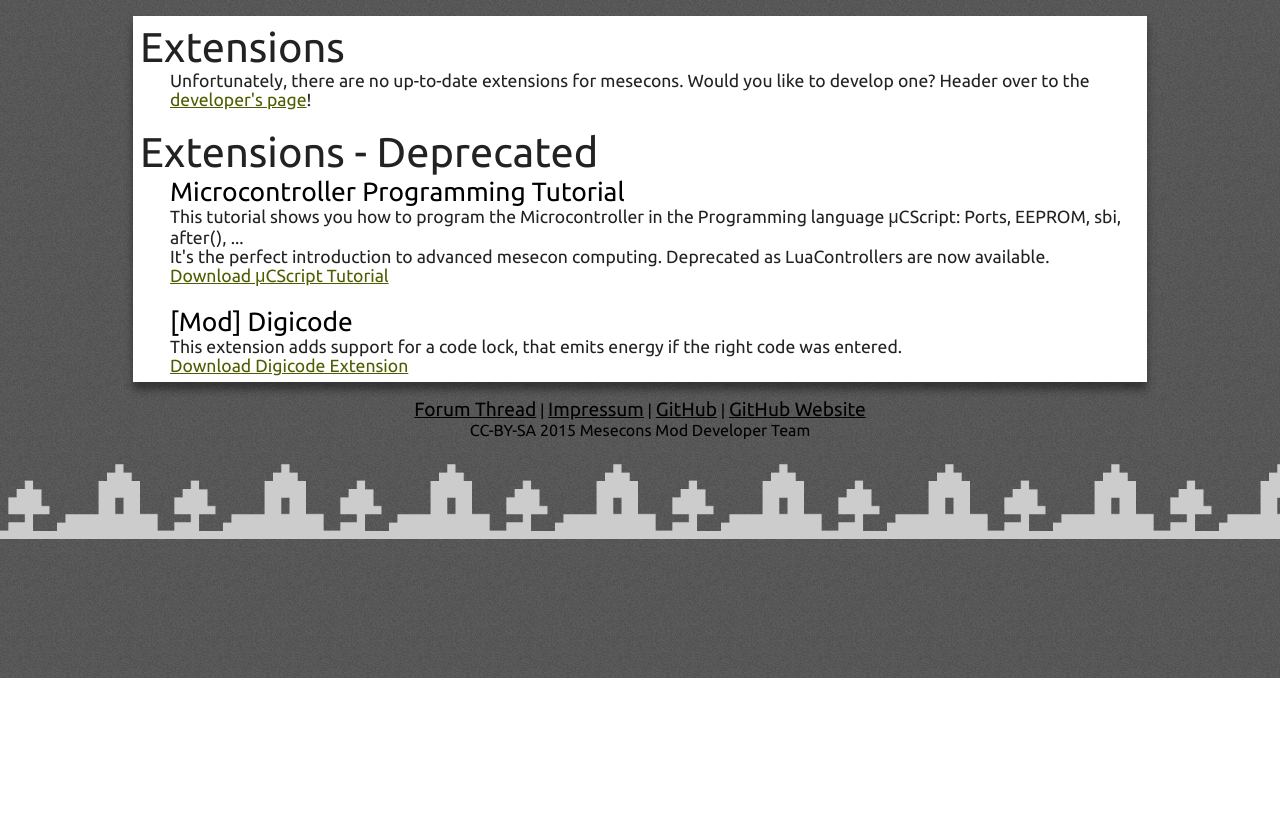
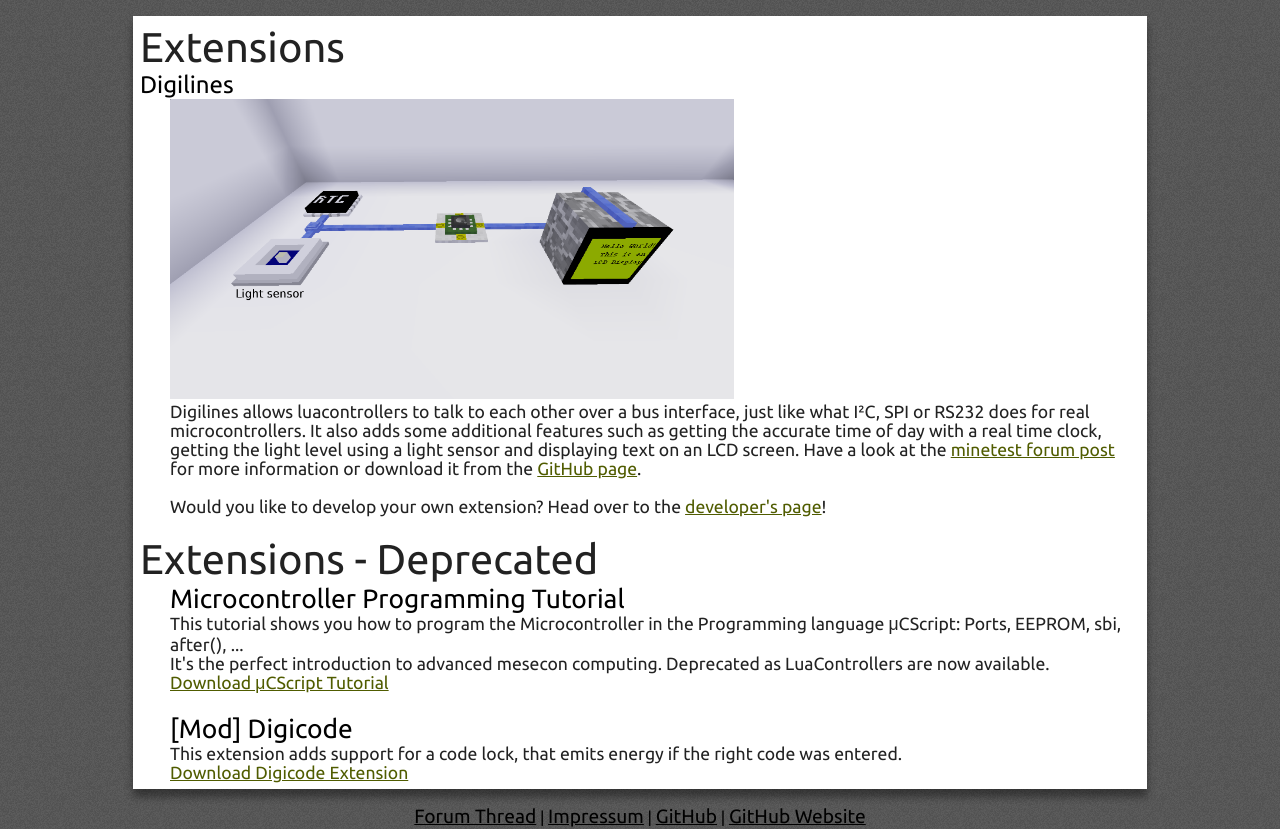
Before and after one commit to Jeija/mesecons.net, a PHP site: page /extensions.php in a window 1280 px wide. Shown: the part 122-951 px from the top of the page. Before the commit the page ends 800 px from the top, so only its background shows below. Run offline with PHP 8.4, Linux system fonts and the light colour scheme.

Commit message:
Add digilines to extensions page, fixes #8

```diff
--- a/competition.php
+++ b/competition.php
@@ -1,7 +1,7 @@
 <?php include "header.html";?>
 
 <div id = "article">
-	<img src="img/mecomaco2.0.jpg" height=250px>
+	<img src="img/mecomaco2.0.jpg" height="250px">
 	<div class = "paragraph-heading">Winners</div>
 	<table border="0" cellpadding = "5" >
 	<tr>
--- a/extensions.php
+++ b/extensions.php
@@ -1,8 +1,11 @@
 <?php include "header.html";?>
 <div id = "article">
 	<div class = "article-heading">Extensions</div>
+	<div class = "paragraph-heading">Digilines</div>
 	<div class = "text">
-	Unfortunately, there are no up-to-date extensions for mesecons. Would you like to develop one? Header over to the <a href="developers.php">developer's page</a>!<br/><br/>
+	<img src="img/digilines.png" height="300px"><br/>
+	Digilines allows luacontrollers to talk to each other over a bus interface, just like what I&sup2;C, SPI or RS232 does for real microcontrollers. It also adds some additional features such as getting the accurate time of day with a real time clock, getting the light level using a light sensor and displaying text on an LCD screen. Have a look at the <a href="https://forum.minetest.net/viewtopic.php?id=5263">minetest forum post</a> for more information or download it from the <a href="https://github.com/Jeija/minetest-mod-digilines">GitHub page</a>.<br/><br/>
+	Would you like to develop your own extension? Head over to the <a href="developers.php">developer's page</a>!<br/><br/>
 	</div>
 
 	<div class = "article-heading">Extensions - Deprecated</div>
```
Also changed, not shown: img/digilines.png (added).
